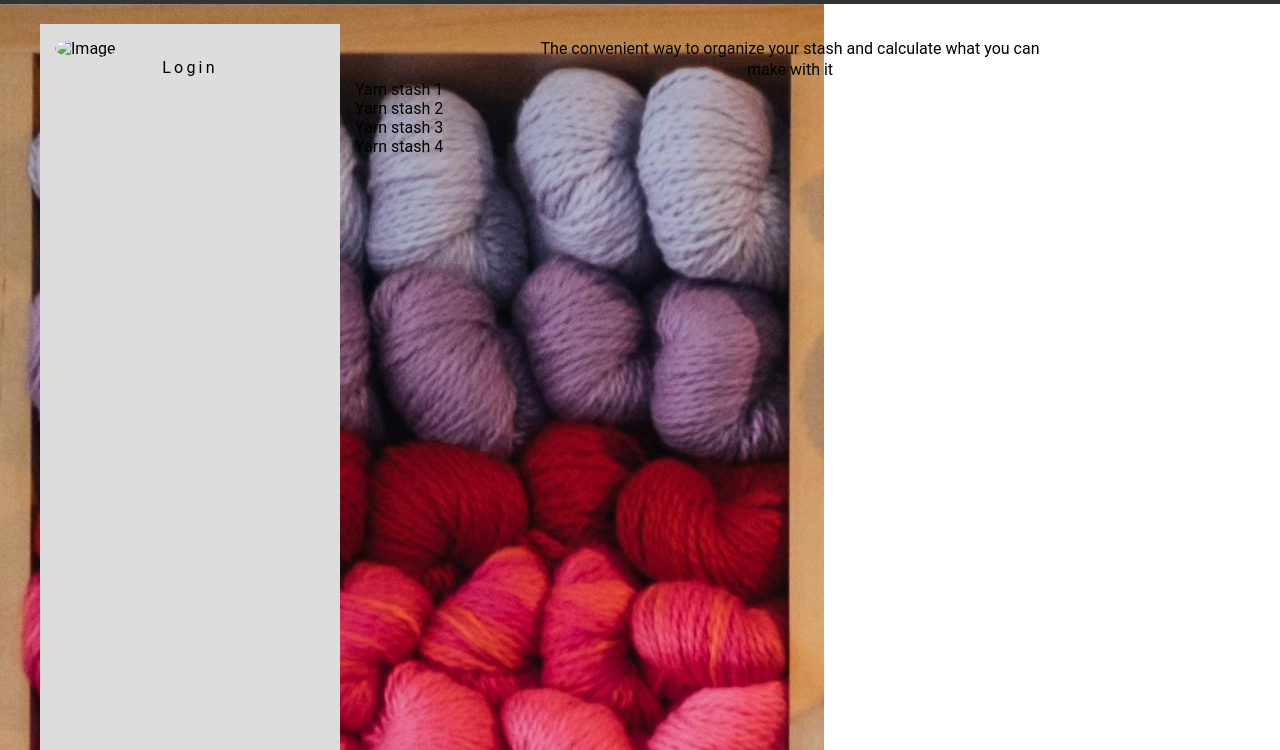
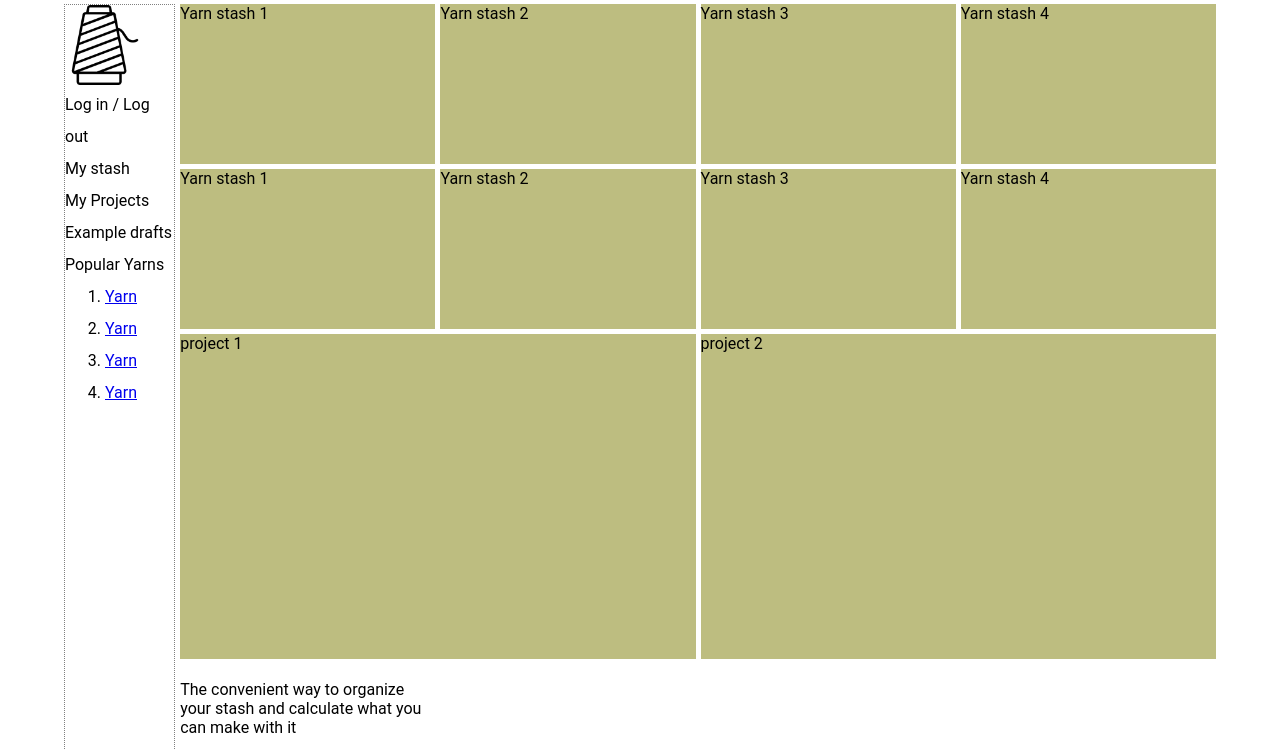
Before and after one commit to Lia-De/theYarnShop, a plain HTML site: page index.html in a window 1280 px wide. Shown: the part 135-885 px from the top of the page. Drawn offline with Linux system fonts and the light colour scheme.

Commit message:
Grid style for the contents

```diff
--- /dev/null
+++ b/gridstyle.css
@@ -0,0 +1,84 @@
+body {
+    margin: 0;
+    padding: 0;
+    align-items: center;
+    justify-content: center;
+    font-family: "Roboto", serif;
+}
+
+header {
+    width: 100%;
+    background-color: #333;
+    color: #fff;
+    padding: 15px auto;
+    text-align: center;
+}
+
+footer {
+    text-align:center;
+    font-size:x-small;
+    padding: 40px;
+}
+
+h1, h2, h3, h4, h5, h6 {
+    font-family:Cambria, Cochin, Georgia, Times, 'Times New Roman', serif;
+}
+
+/* container
+    - aside.sidepanel
+    - main.mainpanel
+        - p about
+        - section.yarnStash
+*/
+
+.container {
+    display: flex;
+    width: 90vw;
+    margin: auto;
+}
+.sidepanel {
+    width: 250px;
+    border: 1px dotted gray;
+    margin-right: 5px;
+}
+.mainpanel {
+    display: grid;
+    grid-template-columns: repeat(4, 1fr);
+    grid-template-rows: repeat(4, 1fr);
+    grid-column-gap: 5px;
+    grid-row-gap: 5px;
+    min-width: 80vw;
+
+}
+section {
+    background-color: rgb(189, 189, 128);
+    min-height: 20vh;
+}
+.yarn1 { grid-area: 1 / 1 / 2 / 2; }
+.yarn2 { grid-area: 1 / 2 / 2 / 3; }
+.yarn3 { grid-area: 1 / 3 / 2 / 4; }
+.yarn4 { grid-area: 1 / 4 / 2 / 5; }
+.yarn5 { grid-area: 2 / 1 / 3 / 2; }
+.yarn6 { grid-area: 2 / 2 / 3 / 3; }
+.yarn7 { grid-area: 2 / 3 / 3 / 4; }
+.yarn8 { grid-area: 2 / 4 / 3 / 5; }
+.project1 { grid-area: 3 / 1 / 5 / 3; }
+.project2 { grid-area: 3 / 3 / 5 / 5; }
+
+#sideMenu {
+    margin: 0;
+    padding: 0;
+    list-style-type: none;
+    line-height: 2em;
+}
+
+@media (max-width: 768px) {
+    .container {
+        display: flex;
+        flex-direction: column;
+    }
+
+    header {
+        text-align: center;
+    }
+}
--- a/index.html
+++ b/index.html
@@ -2,7 +2,7 @@
 <html lang="en">
 <head>
     <meta charset="UTF-8">
-    <link rel="stylesheet" href="style.css">
+    <link rel="stylesheet" href="gridstyle.css">
     <title>The Yarn Stash</title>
 </head>
 <body>
@@ -12,32 +12,65 @@
 </header>
 <div class="container">
     <aside class="sidepanel">
-        <img src="img/side_icon.jpg" alt="Image">
+        <img src="img/yarn-icon.png" alt="The Yarn Shop Icon" height="80px">
 
-        <div class="contact">
-            Login
-        </div>
+        <ul id="sideMenu">
+            <li>Log in / Log out</li>
+            <li>My stash</li>
+            <li>My Projects</li>
+            <li>Example drafts</li>
+            <li>Popular Yarns
+                <ol>
+                    <li><a href="popularYarn.html">Yarn</a></li>
+                    <li><a href="popularYarn.html">Yarn</a></li>
+                    <li><a href="popularYarn.html">Yarn</a></li>
+                    <li><a href="popularYarn.html">Yarn</a></li>
+                </ol>
+            </li>
+        </ul>
         <div class="short-facts">
 
         </div>
     </aside>
     <main class="mainpanel">
         <p id="about">The convenient way to organize your stash and calculate what you can make with it</p>
-        <section class="yarnStash">
+        <section class="yarn1">
             Yarn stash 1
         </section>
-        <section class="yarnStash">
+        <section class="yarn2">
             Yarn stash 2
         </section>
-        <section class="yarnStash">
+        <section class="yarn3">
             Yarn stash 3
         </section>
-        <section class="yarnStash">
+        <section class="yarn4">
             Yarn stash 4
+        </section>
+        <section class="yarn5">
+            Yarn stash 1
+        </section>
+        <section class="yarn6">
+            Yarn stash 2
+        </section>
+        <section class="yarn7">
+            Yarn stash 3
+        </section>
+        <section class="yarn8">
+            Yarn stash 4
+        </section>
+        <section class="project1">
+            project 1
+        </section>
+        <section class="project2">
+            project 2
         </section>
 
     </main>
 </div>
+    <footer>
+        <a href="https://www.flaticon.com/free-icons/yarn" title="yarn icons">Yarn icons created by VectorPortal - Flaticon</a>
+    </footer>
+
 
 </body>
 
```
Also changed, not shown: img/yarn-icon.png (added).
